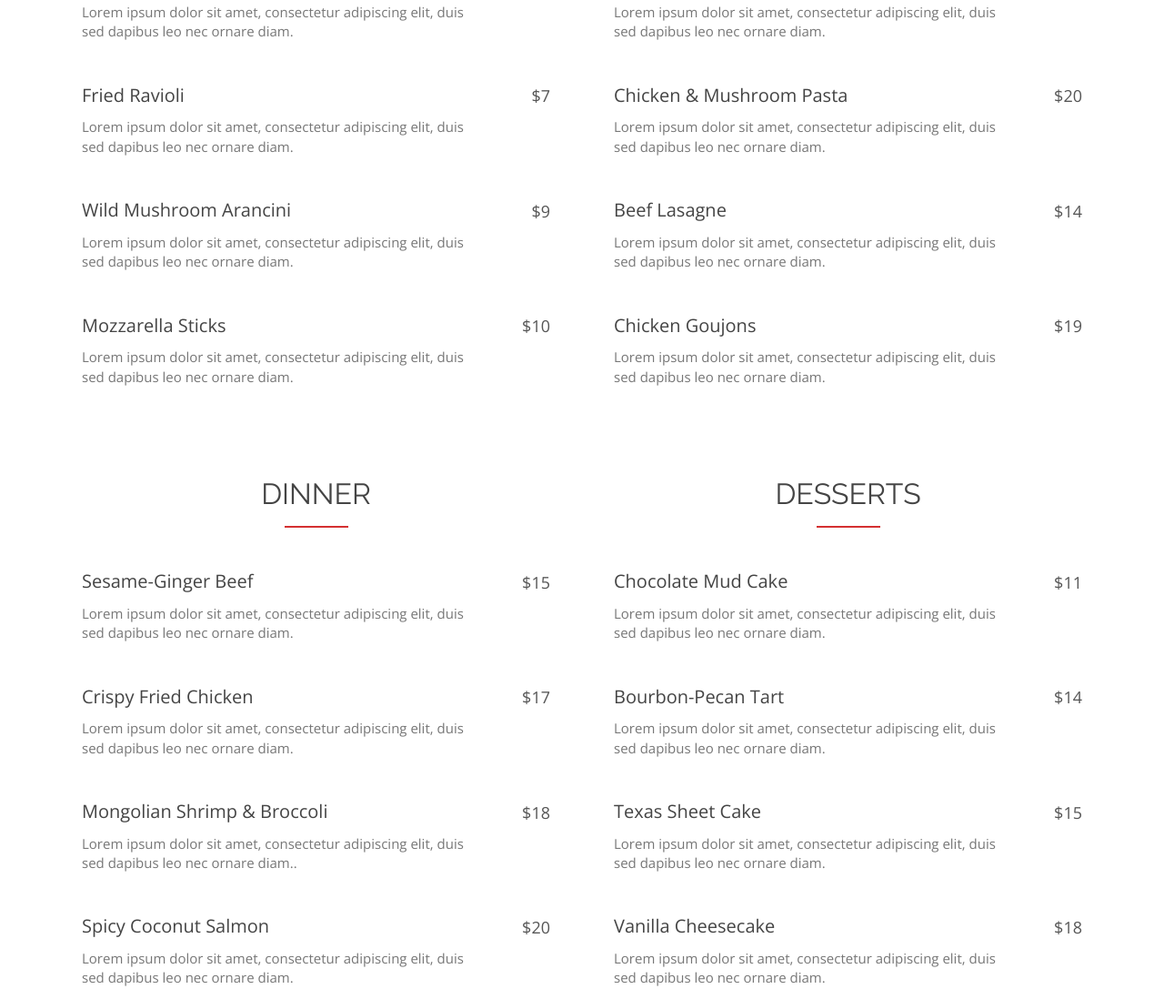
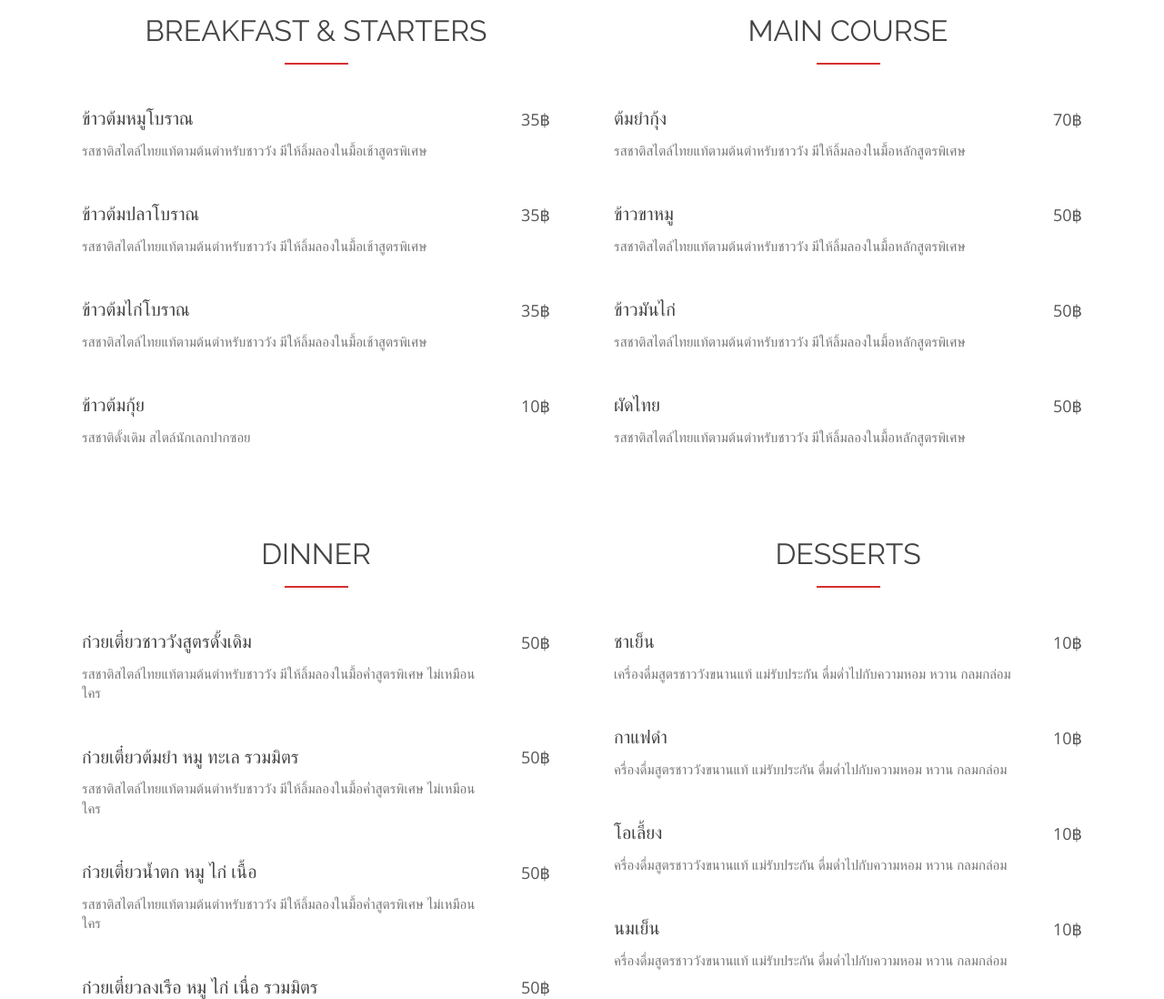
Before and after one commit to ZenpoDEV/Foodrandom, a plain HTML site: page index.html in a window 1280 px wide. Shown: the part 2338-3436 px from the top of the page at 91% size. Drawn offline with nearby package versions, Linux system fonts and the light colour scheme.

Commit message:
Few update 1

```diff
--- a/index.html
+++ b/index.html
@@ -94,7 +94,7 @@
       <div class="col-xs-12 col-sm-4">
         <div class="features-item">
           <h3>ผัดไทย</h3>
-          <img src="img/specials/3.jpg" class="img-responsive" alt="">
+          <img src="http://4.bp.blogspot.com/-BO1EkinWIXw/Uc_aGOJedTI/AAAAAAAAAE0/3hbDlxVu9W0/s600/%E0%B8%9C%E0%B8%B1%E0%B8%94%E0%B9%84%E0%B8%97%E0%B8%A2%E0%B9%82%E0%B8%9A%E0%B8%A3%E0%B8%B2%E0%B8%93.jpg" class="img-responsive" alt="">
           <p>ผัดไทยหอมอร่อย</p>
         </div>
       </div>
@@ -112,8 +112,8 @@
           <div class="section-title">
             <h2>เรื่องราวของเรา</h2>
           </div>
-          <p>สัมผัสชีวิตแบบใหม่กับเรื่องราวอาหารของเรา</p>
-
+          <p>เราคุ้นเคยกับ ‘เชฟเอียน’ – พงษ์ธวัช เฉลิมกิตติชัย ในฐานะของ Celebrity Chef อันดับต้นๆ ของเมืองไทย ผู้สร้างสรรค์เมนูอาหารไทย และอาหารตะวันตกแนวอินโนเวทีฟ แปลกใหม่สะดุดตา ยากจะหาผู้ท้าชิงคนใดมาพิชิต</p>
+          <p>แต่กว่าที่เขาจะได้มายืนอยู่ ณ จุดนี้ เชฟเอียนต้องเดินทางผ่านช่วงชีวิตที่เหนื่อยหนักและท้าทาย ตั้งแต่ร้านรถเข็นขายอาหารของที่บ้าน เดินทางต่อไปยังหลังครัวของโรงแรมในอังกฤษ ล้างจาน เสิร์ฟอาหาร ก่อนที่จะไต่เต้าบันไดของเส้นทางอาชีพขึ้นไปถึงระดับเชฟของโรงแรมห้าดาว ปัจจุบัน นอกจากจะเป็นที่ปรึกษาทางด้านอาหารแล้ว เชฟเอียนยังมีหุ้นส่วนเป็นเจ้าของร้านอาหารอีกหลายแห่งทั้งในและต่างประเทศ รวมถึง Issaya Siamese Club ซึ่งติดอับดับอยู่ใน Asia’s 50 Best Restaurants 2017 ด้วย</p>
         </div>
       </div>
     </div>
@@ -131,24 +131,24 @@
         <div class="menu-section">
           <h2 class="menu-section-title">Breakfast & Starters</h2>
           <div class="menu-item">
-            <div class="menu-item-name">Tortellini Skewers</div>
-            <div class="menu-item-price"> $9 </div>
-            <div class="menu-item-description"> Lorem ipsum dolor sit amet, consectetur adipiscing elit, duis sed dapibus leo nec ornare diam. </div>
+            <div class="menu-item-name">ข้าวต้มหมูโบราณ</div>
+            <div class="menu-item-price"> 35฿ </div>
+            <div class="menu-item-description"> รสชาติสไตล์ไทยแท้ตามต้นตำหรับชาววัง มีให้ลิ้มลองในมื้อเช้าสูตรพิเศษ</div>
           </div>
           <div class="menu-item">
-            <div class="menu-item-name">Fried Ravioli</div>
-            <div class="menu-item-price"> $7 </div>
-            <div class="menu-item-description"> Lorem ipsum dolor sit amet, consectetur adipiscing elit, duis sed dapibus leo nec ornare diam. </div>
+            <div class="menu-item-name">ข้าวต้มปลาโบราณ</div>
+            <div class="menu-item-price"> 35฿ </div>
+            <div class="menu-item-description"> รสชาติสไตล์ไทยแท้ตามต้นตำหรับชาววัง มีให้ลิ้มลองในมื้อเช้าสูตรพิเศษ </div>
           </div>
           <div class="menu-item">
-            <div class="menu-item-name">Wild Mushroom Arancini</div>
-            <div class="menu-item-price"> $9 </div>
-            <div class="menu-item-description"> Lorem ipsum dolor sit amet, consectetur adipiscing elit, duis sed dapibus leo nec ornare diam. </div>
+            <div class="menu-item-name">ข้าวต้มไก่โบราณ</div>
+            <div class="menu-item-price"> 35฿ </div>
+            <div class="menu-item-description"> รสชาติสไตล์ไทยแท้ตามต้นตำหรับชาววัง มีให้ลิ้มลองในมื้อเช้าสูตรพิเศษ</div>
           </div>
           <div class="menu-item">
-            <div class="menu-item-name">Mozzarella Sticks</div>
-            <div class="menu-item-price"> $10 </div>
-            <div class="menu-item-description"> Lorem ipsum dolor sit amet, consectetur adipiscing elit, duis sed dapibus leo nec ornare diam. </div>
+            <div class="menu-item-name">ข้าวต้มกุ้ย</div>
+            <div class="menu-item-price"> 10฿ </div>
+            <div class="menu-item-description"> รสชาติดั้งเดิม สไตล์นักเลกปากซอย </div>
           </div>
         </div>
       </div>
@@ -156,24 +156,24 @@
         <div class="menu-section">
           <h2 class="menu-section-title">Main Course</h2>
           <div class="menu-item">
-            <div class="menu-item-name">Roast Stuffed Chicken</div>
-            <div class="menu-item-price"> $18 </div>
-            <div class="menu-item-description"> Lorem ipsum dolor sit amet, consectetur adipiscing elit, duis sed dapibus leo nec ornare diam. </div>
+            <div class="menu-item-name">ต้มยำกุ้ง</div>
+            <div class="menu-item-price"> 70฿ </div>
+            <div class="menu-item-description"> รสชาติสไตล์ไทยแท้ตามต้นตำหรับชาววัง มีให้ลิ้มลองในมื้อหลักสูตรพิเศษ </div>
           </div>
           <div class="menu-item">
-            <div class="menu-item-name">Chicken & Mushroom Pasta</div>
-            <div class="menu-item-price"> $20 </div>
-            <div class="menu-item-description"> Lorem ipsum dolor sit amet, consectetur adipiscing elit, duis sed dapibus leo nec ornare diam. </div>
+            <div class="menu-item-name">ข้าวขาหมู</div>
+            <div class="menu-item-price"> 50฿ </div>
+            <div class="menu-item-description"> รสชาติสไตล์ไทยแท้ตามต้นตำหรับชาววัง มีให้ลิ้มลองในมื้อหลักสูตรพิเศษ</div>
           </div>
           <div class="menu-item">
-            <div class="menu-item-name">Beef Lasagne</div>
-            <div class="menu-item-price"> $14 </div>
-            <div class="menu-item-description"> Lorem ipsum dolor sit amet, consectetur adipiscing elit, duis sed dapibus leo nec ornare diam. </div>
+            <div class="menu-item-name">ข้าวมันไก่</div>
+            <div class="menu-item-price"> 50฿ </div>
+            <div class="menu-item-description"> รสชาติสไตล์ไทยแท้ตามต้นตำหรับชาววัง มีให้ลิ้มลองในมื้อหลักสูตรพิเศษ </div>
           </div>
           <div class="menu-item">
-            <div class="menu-item-name">Chicken Goujons</div>
-            <div class="menu-item-price"> $19 </div>
-            <div class="menu-item-description"> Lorem ipsum dolor sit amet, consectetur adipiscing elit, duis sed dapibus leo nec ornare diam. </div>
+            <div class="menu-item-name">ผัดไทย</div>
+            <div class="menu-item-price"> 50฿ </div>
+            <div class="menu-item-description"> รสชาติสไตล์ไทยแท้ตามต้นตำหรับชาววัง มีให้ลิ้มลองในมื้อหลักสูตรพิเศษ </div>
           </div>
         </div>
       </div>
@@ -183,24 +183,24 @@
         <div class="menu-section">
           <h2 class="menu-section-title">Dinner</h2>
           <div class="menu-item">
-            <div class="menu-item-name">Sesame-Ginger Beef</div>
-            <div class="menu-item-price"> $15 </div>
-            <div class="menu-item-description"> Lorem ipsum dolor sit amet, consectetur adipiscing elit, duis sed dapibus leo nec ornare diam. </div>
+            <div class="menu-item-name">ก๋วยเตี๋ยวชาววังสูตรดั้งเดิม</div>
+            <div class="menu-item-price"> 50฿ </div>
+            <div class="menu-item-description"> รสชาติสไตล์ไทยแท้ตามต้นตำหรับชาววัง มีให้ลิ้มลองในมื้อค่ำสูตรพิเศษ ไม่เหมือนใคร</div>
           </div>
           <div class="menu-item">
-            <div class="menu-item-name">Crispy Fried Chicken</div>
-            <div class="menu-item-price"> $17 </div>
-            <div class="menu-item-description"> Lorem ipsum dolor sit amet, consectetur adipiscing elit, duis sed dapibus leo nec ornare diam. </div>
+            <div class="menu-item-name">ก๋วยเตี๋ยวต้มยำ หมู ทะเล รวมมิตร</div>
+            <div class="menu-item-price"> 50฿ </div>
+            <div class="menu-item-description"> รสชาติสไตล์ไทยแท้ตามต้นตำหรับชาววัง มีให้ลิ้มลองในมื้อค่ำสูตรพิเศษ ไม่เหมือนใคร</div>
           </div>
           <div class="menu-item">
-            <div class="menu-item-name">Mongolian Shrimp & Broccoli</div>
-            <div class="menu-item-price"> $18 </div>
-            <div class="menu-item-description"> Lorem ipsum dolor sit amet, consectetur adipiscing elit, duis sed dapibus leo nec ornare diam.. </div>
+            <div class="menu-item-name">ก๋วยเตี๋ยวน้ำตก หมู ไก่ เนื้อ</div>
+            <div class="menu-item-price"> 50฿ </div>
+            <div class="menu-item-description"> รสชาติสไตล์ไทยแท้ตามต้นตำหรับชาววัง มีให้ลิ้มลองในมื้อค่ำสูตรพิเศษ ไม่เหมือนใคร</div>
           </div>
           <div class="menu-item">
-            <div class="menu-item-name">Spicy Coconut Salmon</div>
-            <div class="menu-item-price"> $20 </div>
-            <div class="menu-item-description"> Lorem ipsum dolor sit amet, consectetur adipiscing elit, duis sed dapibus leo nec ornare diam. </div>
+            <div class="menu-item-name">ก๋วยเตี๋ยวลงเรือ หมู ไก่ เนื่อ รวมมิตร</div>
+            <div class="menu-item-price"> 50฿ </div>
+            <div class="menu-item-description"> รสชาติสไตล์ไทยแท้ตามต้นตำหรับชาววัง มีให้ลิ้มลองในมื้อค่ำสูตรพิเศษ ไม่เหมือนใคร </div>
           </div>
         </div>
       </div>
@@ -208,24 +208,24 @@
         <div class="menu-section">
           <h2 class="menu-section-title">Desserts</h2>
           <div class="menu-item">
-            <div class="menu-item-name">Chocolate Mud Cake</div>
-            <div class="menu-item-price"> $11 </div>
-            <div class="menu-item-description"> Lorem ipsum dolor sit amet, consectetur adipiscing elit, duis sed dapibus leo nec ornare diam. </div>
+            <div class="menu-item-name">ชาเย็น</div>
+            <div class="menu-item-price"> 10฿ </div>
+            <div class="menu-item-description"> เครื่องดื่มสูตรชาววังขนานแท้ แม่รับประกัน ดื่มด่ำไปกับความหอม หวาน กลมกล่อม  </div>
           </div>
           <div class="menu-item">
-            <div class="menu-item-name">Bourbon-Pecan Tart</div>
-            <div class="menu-item-price"> $14 </div>
-            <div class="menu-item-description"> Lorem ipsum dolor sit amet, consectetur adipiscing elit, duis sed dapibus leo nec ornare diam. </div>
+            <div class="menu-item-name">กาแฟดำ</div>
+            <div class="menu-item-price"> 10฿ </div>
+            <div class="menu-item-description"> ครื่องดื่มสูตรชาววังขนานแท้ แม่รับประกัน ดื่มด่ำไปกับความหอม หวาน กลมกล่อม</div>
           </div>
           <div class="menu-item">
-            <div class="menu-item-name">Texas Sheet Cake</div>
-            <div class="menu-item-price"> $15 </div>
-            <div class="menu-item-description"> Lorem ipsum dolor sit amet, consectetur adipiscing elit, duis sed dapibus leo nec ornare diam. </div>
+            <div class="menu-item-name">โอเลี้ยง</div>
+            <div class="menu-item-price"> 10฿ </div>
+            <div class="menu-item-description"> ครื่องดื่มสูตรชาววังขนานแท้ แม่รับประกัน ดื่มด่ำไปกับความหอม หวาน กลมกล่อม </div>
           </div>
           <div class="menu-item">
-            <div class="menu-item-name">Vanilla Cheesecake</div>
-            <div class="menu-item-price"> $18 </div>
-            <div class="menu-item-description"> Lorem ipsum dolor sit amet, consectetur adipiscing elit, duis sed dapibus leo nec ornare diam. </div>
+            <div class="menu-item-name">นมเย็น</div>
+            <div class="menu-item-price"> 10฿ </div>
+            <div class="menu-item-description"> ครื่องดื่มสูตรชาววังขนานแท้ แม่รับประกัน ดื่มด่ำไปกับความหอม หวาน กลมกล่อม</div>
           </div>
         </div>
       </div>
@@ -238,16 +238,16 @@
   <div class="container-fluid">
     <div class="row">
       <div class="col-xs-6 col-md-3">
-        <div class="gallery-item"> <img  src="https://img.wongnai.com/p/1920x0/2017/06/26/16b349df2d5b471bbca679e6117f1544.jpg" class="img-responsive" alt=""></div>
+        <div class="gallery-item"> <img  src="img/specials/1.jpg" class="img-responsive" alt=""></div>
       </div>
       <div class="col-xs-6 col-md-3">
-        <div class="gallery-item"> <img src="http://4.bp.blogspot.com/-BO1EkinWIXw/Uc_aGOJedTI/AAAAAAAAAE0/3hbDlxVu9W0/s600/%E0%B8%9C%E0%B8%B1%E0%B8%94%E0%B9%84%E0%B8%97%E0%B8%A2%E0%B9%82%E0%B8%9A%E0%B8%A3%E0%B8%B2%E0%B8%93.jpg" class="img-responsive" alt=""></div>
+        <div class="gallery-item"> <img src="img/specials/2.jpg" class="img-responsive" alt=""></div>
       </div>
       <div class="col-xs-6 col-md-3">
-        <div class="gallery-item"> <img src="https://img.wongnai.com/p/1920x0/2017/06/26/16b349df2d5b471bbca679e6117f1544.jpg" class="img-responsive" alt=""></div>
+        <div class="gallery-item"> <img src="img/specials/3.jpg" class="img-responsive" alt=""></div>
       </div>
       <div class="col-xs-6 col-md-3">
-        <div class="gallery-item"> <img src="https://img.wongnai.com/p/1920x0/2017/06/26/16b349df2d5b471bbca679e6117f1544.jpg" class="img-responsive" alt=""></div>
+        <div class="gallery-item"> <img src="img/specials/1.jpg" class="img-responsive" alt=""></div>
       </div>
     </div>
   </div>
@@ -259,14 +259,14 @@
       <div class="col-md-6">
         <div class="col-md-10 col-md-offset-1">
           <div class="section-title">
-            <h2>Meet Our Chef</h2>
+            <h2>เชฟ เอียน</h2>
           </div>
-          <p>Lorem ipsum dolor sit amet, consectetur adipiscing elit. Duis sed dapibus leo nec ornare diam. Sed commodo nibh ante facilisis bibendum dolor feugiat at. Duis sed dapibus leo nec ornare diam commodo nibh.</p>
-          <p>Lorem ipsum dolor sit amet, consectetur adipiscing elit. Duis sed dapibus leo nec ornare diam. Sed commodo nibh ante facilisis bibendum dolor feugiat at. Duis sed dapibus leo nec ornare.</p>
+          <p>“กว่าจะมายืนจุดนี้ได้ต้องผ่านชีวิตที่เหนื่อยหนักและท้าทายแต่ก็ไม่เคยยอมแพ้เพราะเรามีเป้าหมาย ในอดีตผมเป็นลูกแม่ค้าขายข้าวแกงรถเข็นแถวซอยสุขุมวิท พออายุ 16 ปี ขอแม่ไปอังกฤษ เริ่มต้นเป็นเด็กล้างหม้อในโรงแรมแล้วก็ย้ายไปอยู่กับครอบครัวที่ออสเตรเลีย บอกกับตัวเองว่าอันนี้จะเป็นชีวิตของเราในอนาคตเราต้องตั้งใจเรียนรู้ตั้งแต่ตอนนี้ ไปหาความรู้จากการทำร้านอาหารที่อื่น พอจบก็อยากมาเมืองไทยก่อนแล้วได้งานเป็น Demi chef ที่โรงแรมโฟร์ซีซั่นส์ ในที่สุดก็ได้เป็นคนไทยคนแรกที่ขึ้นสู่ตำแหน่ง Executive Chef จากนั้นก็ทำร้านอาหารที่นิวยอร์กเป็นร้านแรกปัจจุบันมีบริษัท Cuisine concept ให้คำปรึกษาด้านธุรกิจร้านอาหาร มีร้านอาหารที่นิวยอร์ก 5 สาขา มีร้านที่สิงคโปร์ มีร้านดังในเมืองไทยและเป็นที่ปรึกษาร้านอาหารที่พม่า”</p>
+
         </div>
       </div>
       <div class="col-md-6">
-        <div class="team-img"><img src="img/chef.jpg" alt="..."></div>
+        <div class="team-img"><img src="https://sites.google.com/site/howtocookbychef/_/rsrc/1517885094981/home/ChefIAN-Pongthawat-Chalermkitichai.jpg?width=600" alt="..."></div>
       </div>
     </div>
   </div>
```
